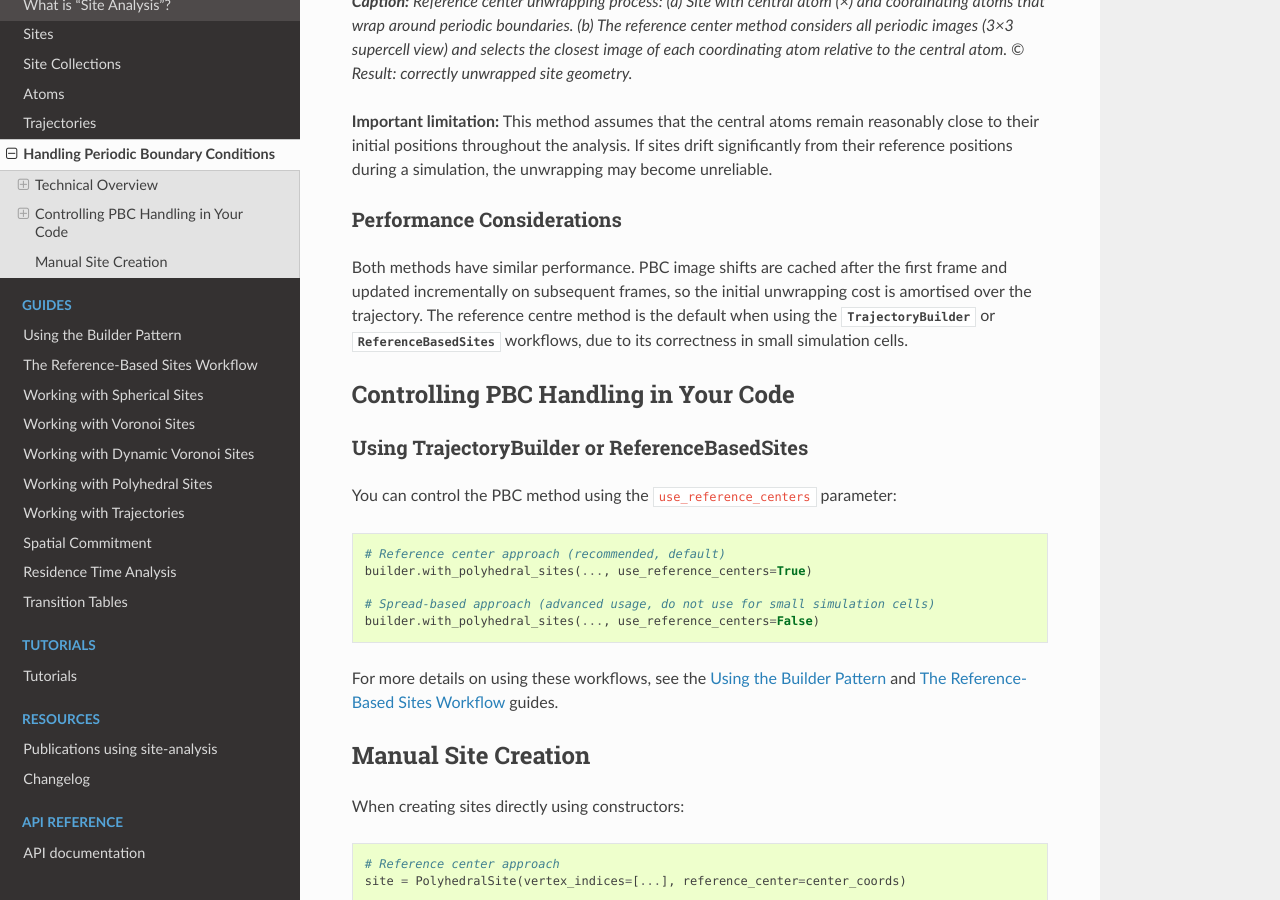
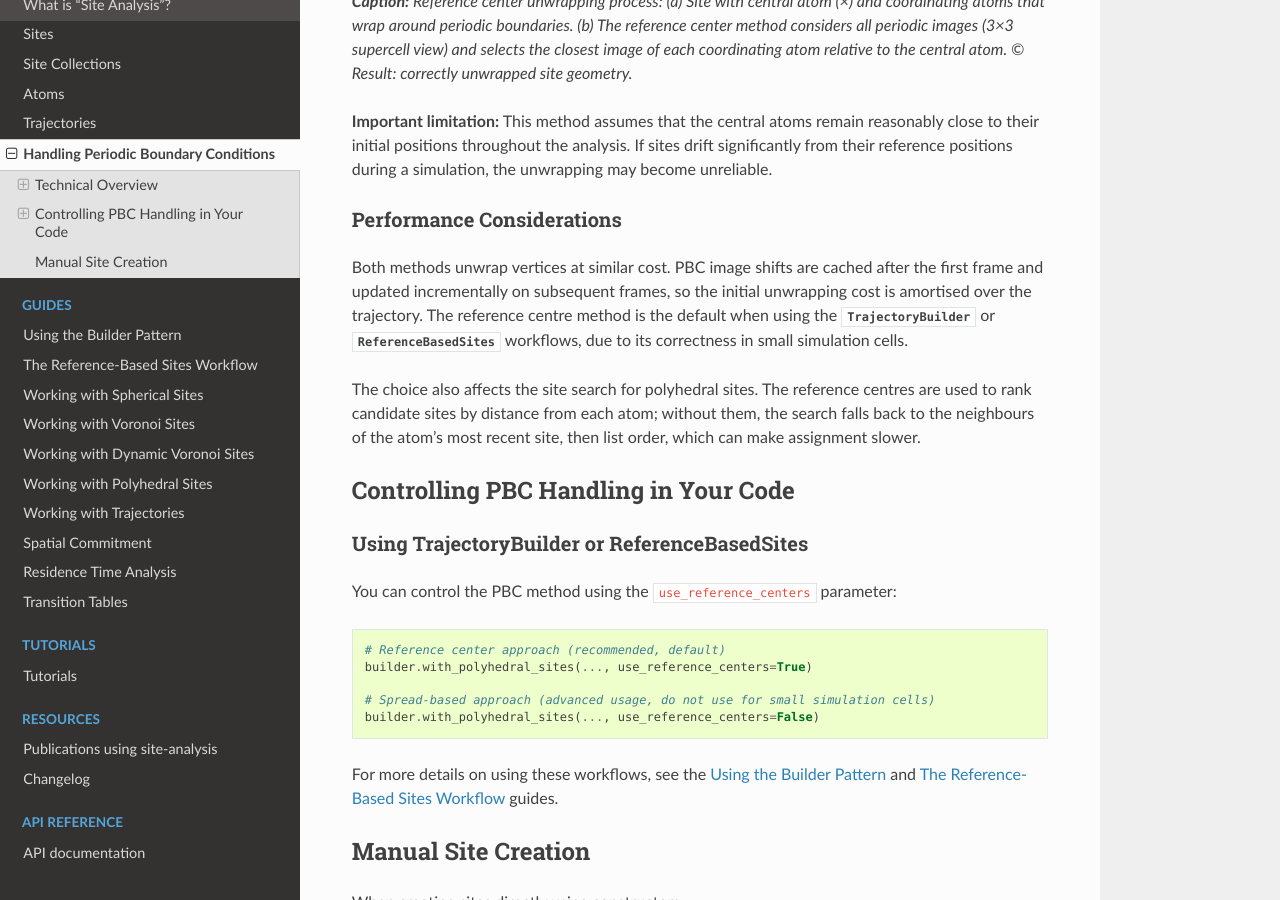
Before and after one commit to bjmorgan/site-analysis, a Sphinx documentation site: the page built from docs/source/concepts/pbc_handling.md, in a window 1280 px wide and 900 px high, scrolled down 2045 px. Built offline with Sphinx 7.4.7 and the Read the Docs theme 3.1.0, drawn with Linux system fonts in a browser that asks for light colours.

Commit message:
Document the reference centre check and the polyhedral search fallback

```diff
--- a/docs/source/concepts/pbc_handling.md
+++ b/docs/source/concepts/pbc_handling.md
@@ -41,7 +41,9 @@ The reference centre for each site is the fractional coordinates of the central
 
 ### Performance Considerations
 
-Both methods have similar performance. PBC image shifts are cached after the first frame and updated incrementally on subsequent frames, so the initial unwrapping cost is amortised over the trajectory. The reference centre method is the default when using the {class}`~site_analysis.builders.TrajectoryBuilder` or {class}`~site_analysis.reference_workflow.ReferenceBasedSites` workflows, due to its correctness in small simulation cells.
+Both methods unwrap vertices at similar cost. PBC image shifts are cached after the first frame and updated incrementally on subsequent frames, so the initial unwrapping cost is amortised over the trajectory. The reference centre method is the default when using the {class}`~site_analysis.builders.TrajectoryBuilder` or {class}`~site_analysis.reference_workflow.ReferenceBasedSites` workflows, due to its correctness in small simulation cells.
+
+The choice also affects the site search for polyhedral sites. The reference centres are used to rank candidate sites by distance from each atom; without them, the search falls back to the neighbours of the atom's most recent site, then list order, which can make assignment slower.
 
 ## Controlling PBC Handling in Your Code
 
```
Also changed, not shown: CHANGELOG.md (+1 -0 lines), 1 other file.
